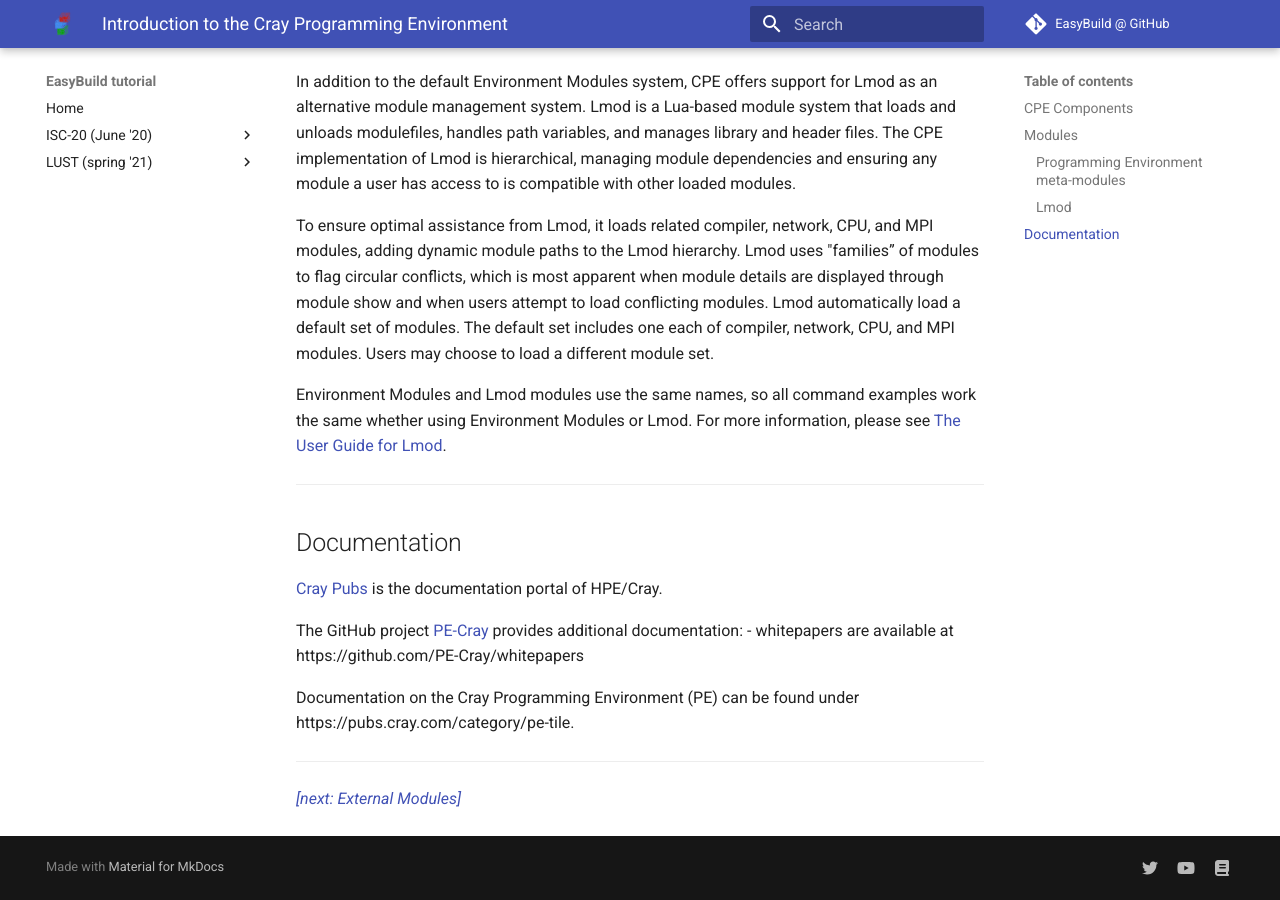
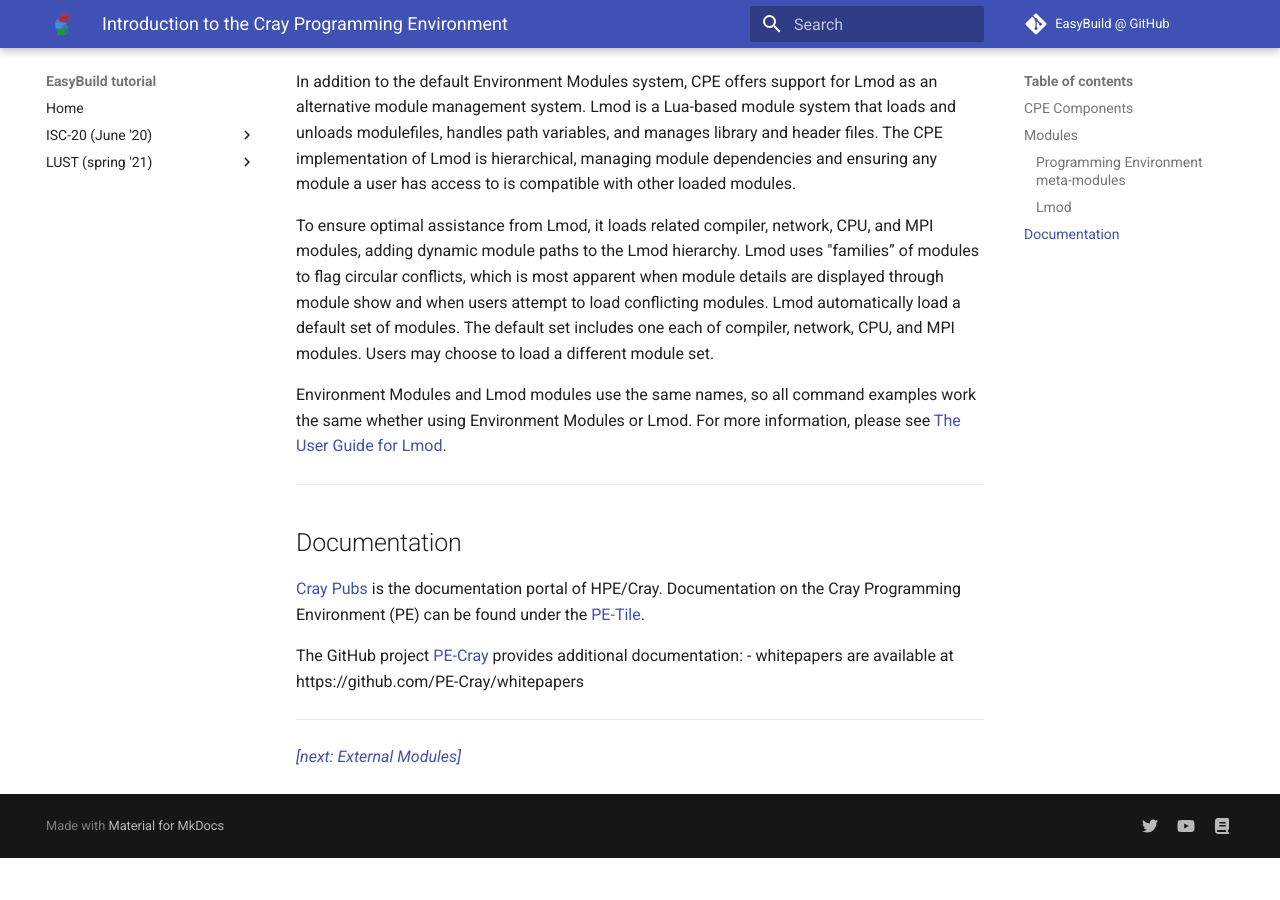
Before and after one commit to easybuilders/easybuild-tutorial, an MkDocs documentation site: the page built from docs/2021-lust/cray/introduction.md, in a window 1280 px wide and 900 px high, scrolled down 1651 px. Built offline with MkDocs 1.6.1 and Material for MkDocs 9.7.7, drawn with Linux system fonts in a browser that asks for light colours; after the commit the page ends 2509 px from its top, so only the background shows below that.

Commit message:
Fix typo

```diff
--- a/docs/2021-lust/cray/introduction.md
+++ b/docs/2021-lust/cray/introduction.md
@@ -85,12 +85,11 @@
 ## Documentation
 
 [Cray Pubs](https://pubs.cray.com) is the documentation portal of HPE/Cray.
+Documentation on the Cray Programming Environment (PE) can be found under the [PE-Tile](https://pubs.cray.com/category/pe-tile).
 
 The GitHub project [PE-Cray](https://github.com/PE-Cray) provides additional documentation:
 - whitepapers are available at https://github.com/PE-Cray/whitepapers
 
-Documentation on the Cray Programming Environment (PE) can be found under https://pubs.cray.com/category/pe-tile.
-
 ---
 
 *[[next: External Modules]](external_modules.md)*
```
Also changed, not shown: docs/2021-lust/cray/external_modules.md (+1 -1 lines).
